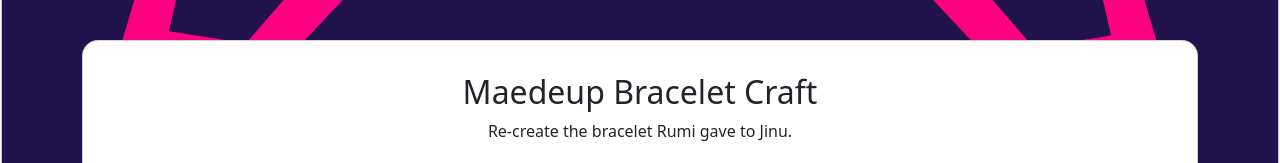
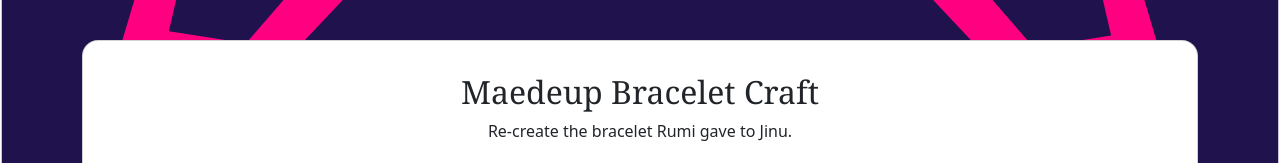
Before and after one commit to CS571-F25/p52, a React (Vite) app: page /#/past-events in a window 1280 px wide. Shown: the part 160-323 px from the top of the page. Built offline with nearby package versions, Linux system fonts and the light colour scheme.

Commit message:
Added color-coding for the event categories and edited layout

```diff
--- a/src/components/EventCard.jsx
+++ b/src/components/EventCard.jsx
@@ -16,20 +16,27 @@ export default function EventCard(props) {
     const renderDescription = splitEmTags(props.description);
 
     return <Card style={{width: "100%", height: "100%", borderRadius: "1rem", marginBottom: "16px"}}>
-        { props.upcoming &&
-            <>
-                {
-                    props.categories.map((c) => <p key={c}>{c}</p>)
-                }
-            </>
-        }
+        { props.upcoming && (
+            <div style={{ display: "flex", gap: "8px", flexWrap: "wrap", justifyContent: "center", marginBottom: "16px" }}>
+                {props.categories.map((c) => (
+                    <div key={c} style={{ padding: "4px 8px", border: `2px solid ${props.categoryColors.get(c)}`, borderRadius: "4px" }}>
+                        {c}
+                    </div>
+                ))}
+            </div>
+        )}
         <div ref={contentRef}>
             <h2>{renderName}</h2>
             <p>{renderDescription}</p>
-            <br/>
+            {
+                props.upcoming &&<br/>
+            }
             <p><strong>Date: </strong>{props.date}</p>
             <p><strong>Time: </strong>{props.time}</p>
             <p><strong>Location: </strong>{props.location}</p>
+            {
+                !props.upcoming &&<br/>
+            }
         </div>
         { !props.upcoming &&
             <div style={{ width: "100%", height: `${iframeHeight}px` /* Dynamically set height*/}}>
--- a/src/components/GetEvents.jsx
+++ b/src/components/GetEvents.jsx
@@ -74,6 +74,14 @@ export default function GetEvents(props) {
     // Convert the Set to an array so can use map
     const categoryList = Array.from(uniqueCategories);
 
+    // Create a map of colors for categories
+    const categoryColors = new Map();
+    categoryList.forEach((category) => {
+        if (!categoryColors.has(category)) {
+            categoryColors.set(category, generateColor(category));
+        }
+    });
+
     // Update events based on category
     let keptEvents;
 
@@ -109,7 +117,7 @@ export default function GetEvents(props) {
             <Container>
                 <Row style={{width: "100vw", maxWidth: "100%"}}> {/* Keep content positions consistent */}
                     {
-                        displayEvents(keptEvents, props.isUpcoming)
+                        displayEvents(keptEvents, props.isUpcoming, categoryColors)
                     }
                 </Row>
             </Container>
@@ -119,7 +127,7 @@ export default function GetEvents(props) {
             <>
                 <Container>
                 {
-                        displayEvents(keptEvents, props.isUpcoming)
+                        displayEvents(keptEvents, props.isUpcoming, categoryColors)
                 }
                 </Container>
             </>
@@ -127,19 +135,32 @@ export default function GetEvents(props) {
     </div>
 }
 
-function displayEvents(keptEvents, isUpcoming) {
+// function to display event cards
+function displayEvents(keptEvents, isUpcoming, categoryColors) {
     if(isUpcoming)
     {
         return keptEvents.map((e) => {
             return <Col key={e.name} xs={12} sm={12} md={6} lg={4} xl={3} style={{ marginBottom: "16px" }}>
-                <EventCard {...e} ></EventCard>
+                <EventCard {...e} categoryColors={categoryColors} ></EventCard>
             </Col>
         });
     }
     else {
         return keptEvents.map((e) => {
-            return <EventCard key={e.name} xs={12} sm={12} md={6} lg={4} xl={3} {...e}></EventCard>
+            return <EventCard key={e.name} xs={12} sm={12} md={6} lg={4} xl={3} {...e} categoryColors={categoryColors}></EventCard>
         });
     }
+}
 
+// since "All" will be given a color, the first color is not used unless wraparound occurs
+const predefinedColors = [
+    "#9b0015ff", "#00ae20ff", "#006effff", "#FF33A1", "#A133FF", "#33FFF5", "#191587ff", "#ff92efff", "#59ff99ff"
+];
+let colorIndex = 0; // Global index to track the next color to use
+
+// Function to generate a unique color for each category
+function generateColor(category) {
+    const color = predefinedColors[colorIndex % predefinedColors.length]; // Use colors in a round-robin fashion
+    colorIndex++; // Increment the index for the next category
+    return color;
 }
--- a/src/index.css
+++ b/src/index.css
@@ -27,6 +27,12 @@
   src: url("./assets/hunters-k-pop-font/HuntersKPop-q29j0.ttf") format("truetype"),
   url("./assets/KPDH-font/hunterskpop-q29j0-webfont.woff") format("woff"),
   url("./assets/KPDH-font/hunterskpop-q29j0-webfont.woff2") format("woff2")
+}
+
+@import url('https://fonts.googleapis.com/css2?family=Merriweather&display=swap');
+
+h2 {
+  font-family: Georgia, 'Times New Roman', Times, serif;
 }
 
 #root {
```
Also changed, not shown: 4 other files (tests, documents, lock files or other folders).
